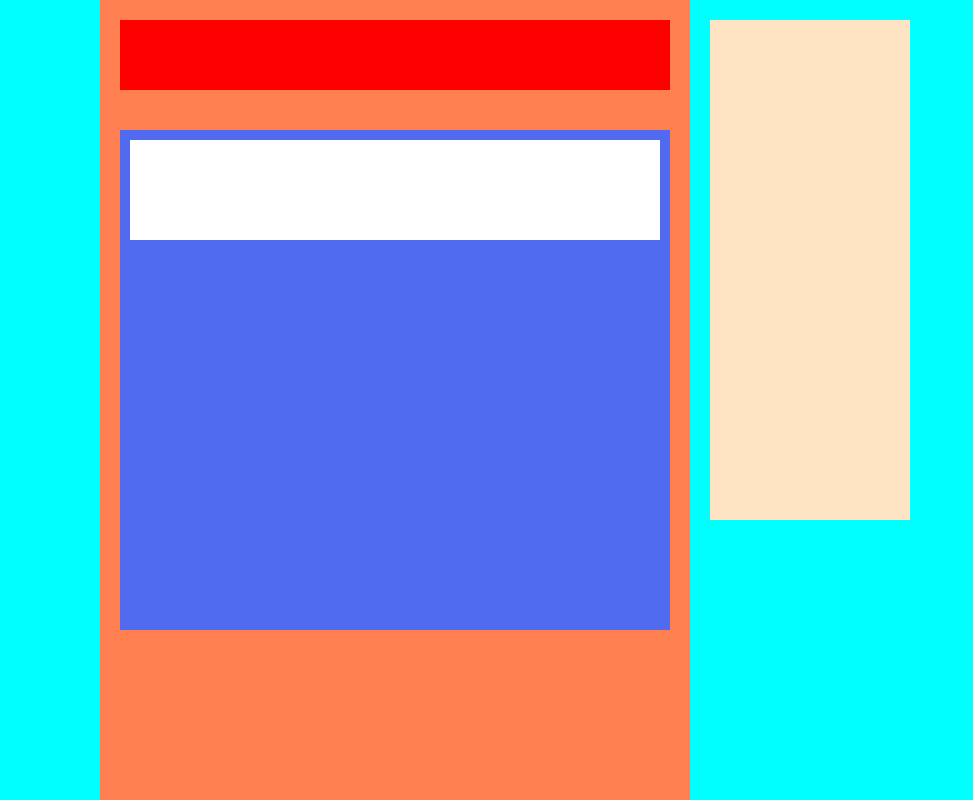
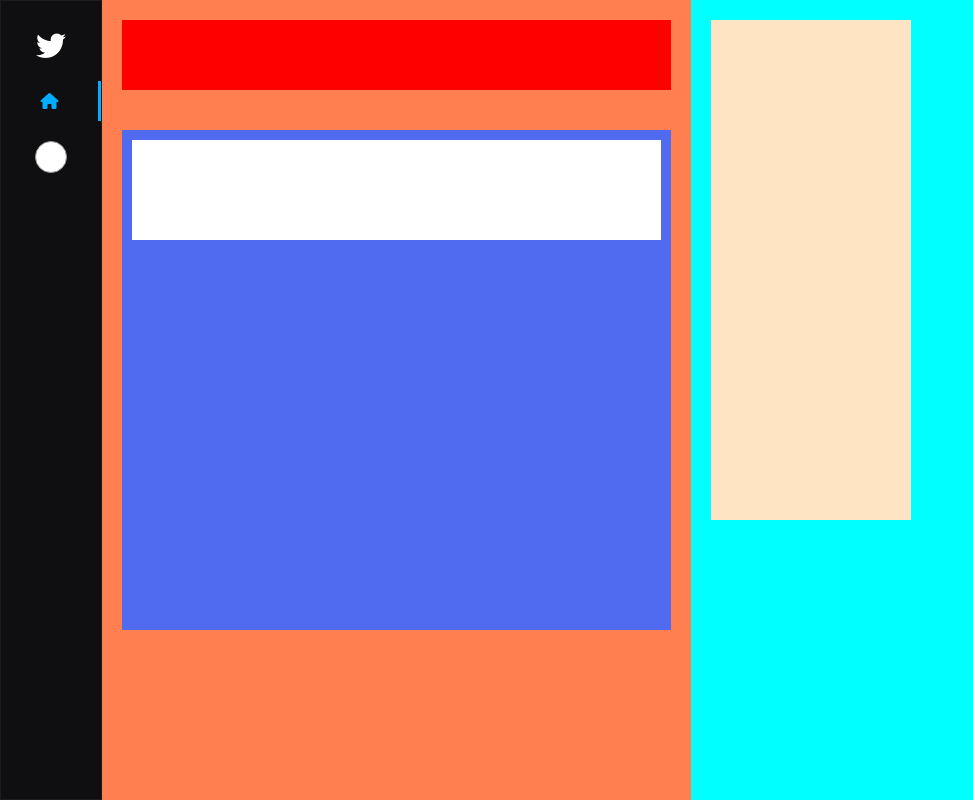
Before and after one commit to MarounFahed/twitter-clone, a plain HTML site: page TwitterClone/index.html in a window 1280 px wide. Shown: the whole page, without its empty margins (0-973 px from the left). Drawn offline with Linux system fonts and the light colour scheme.

Commit message:
HTML and Style for navigation

```diff
--- a/TwitterClone/index.html
+++ b/TwitterClone/index.html
@@ -7,13 +7,24 @@
     <meta name="viewport" content="width=device-width, initial-scale=1.0">
     <meta name="description" content="">
     <link rel="stylesheet" href="style/style.css">
+    <script src="https://kit.fontawesome.com/c939d0e917.js" crossorigin="anonymous"></script>
     <title>Twitter</title>
 </head>
 
 <body>
     <div class="container home-page">
         <div class="navigation-container">
-
+            <div class="navigation">
+                <div class="logo">
+                    <i class="fab fa-twitter"></i>
+                </div>
+                <div class="home-link">
+                    <i class="fas fa-home"></i>
+                </div>
+                <div class="profile-container">
+                    <div class="profile"></div>
+                </div>
+            </div>
         </div>
 
 
--- a/TwitterClone/style/style.css
+++ b/TwitterClone/style/style.css
@@ -7,14 +7,55 @@ body {
   width: 100%;
   min-height: 100vh;
   display: flex;
-  background-color: blue;
+  background-color: #0f0f11;
 }
 
 .navigation-container {
   width: 20%;
-  background-color: aqua;
   max-width: 100px;
   min-width: 70px;
+  border: 1px solid #1c1c1c;
+}
+
+.navigation {
+  color: white;
+  margin-top: 30px;
+}
+
+.logo {
+  display: flex;
+  justify-content: center;
+}
+
+.logo i {
+  font-size: 30px;
+}
+
+.home-link {
+  display: flex;
+  justify-content: center;
+  height: 40px;
+  align-items: center;
+  border-right: 3px solid #00adff;
+  margin-top: 20px;
+}
+
+.home-link i {
+  color: #00adff;
+}
+
+.profile-container {
+  display: flex;
+  justify-content: center;
+  margin-top: 20px;
+}
+
+.profile {
+  width: 30px;
+  height: 30px;
+  background-color: white;
+  border-radius: 50%;
+  border: 1px solid #979797;
 }
 
 .main {
```
